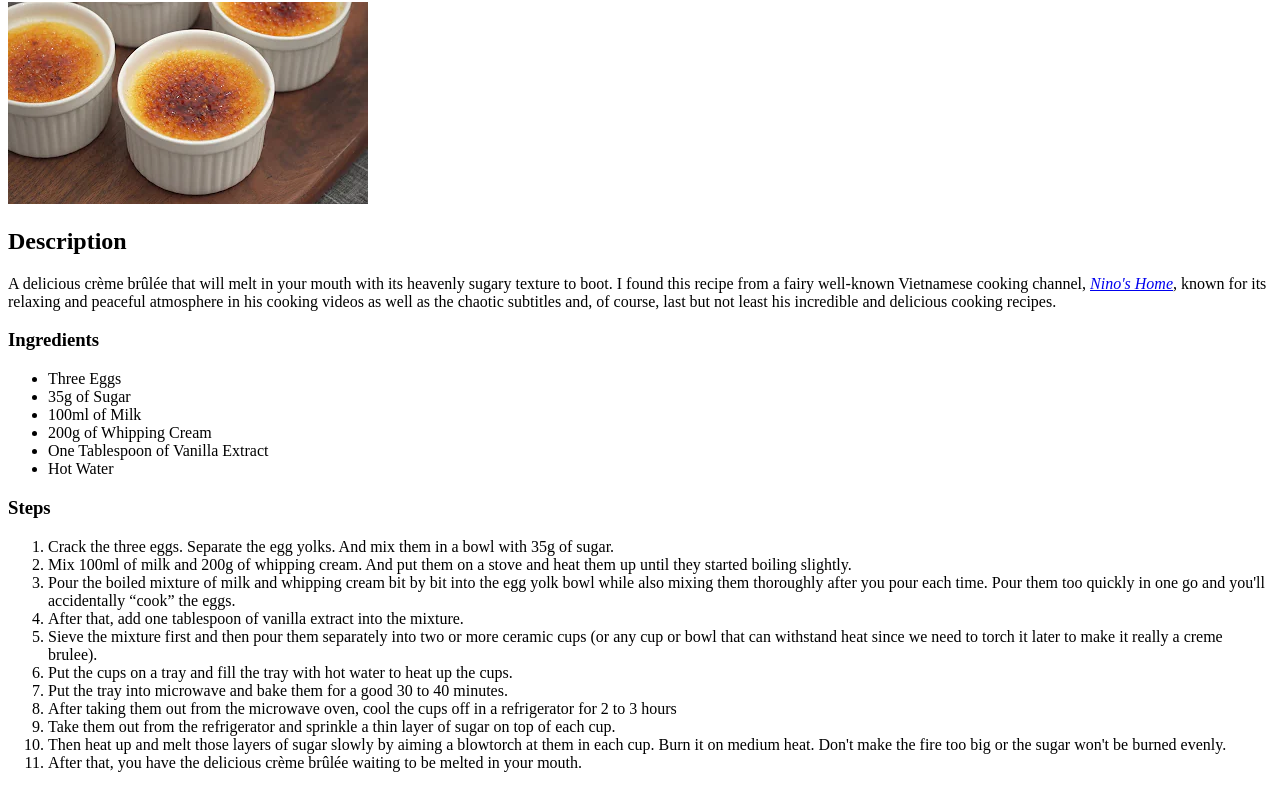
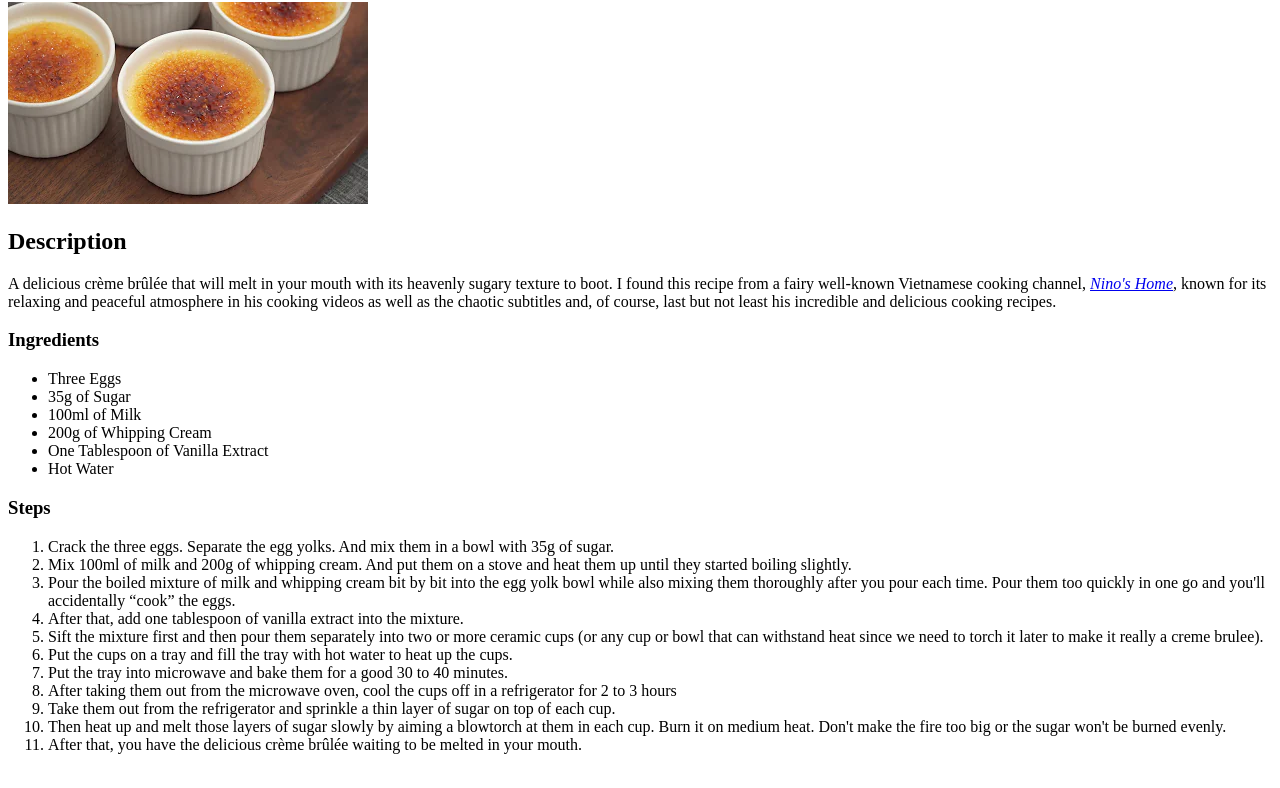
Before and after one commit to aungpyaythar1998/odin-recipes, a plain HTML site: page recipes/creme_brulee.html in a window 1280 px wide. Shown: the part 78-866 px from the top of the page. Drawn offline with Linux system fonts and the light colour scheme.

Commit message:
Fix a minor spelling mistake

```diff
--- a/recipes/creme_brulee.html
+++ b/recipes/creme_brulee.html
@@ -24,7 +24,7 @@
             <li>Mix 100ml of milk and 200g of whipping cream. And put them on a stove and heat them up until they started boiling slightly.</li>
             <li>Pour the boiled mixture of milk and whipping cream bit by bit into the egg yolk bowl while also mixing them thoroughly after you pour each time. Pour them too quickly in one go and you'll accidentally &ldquo;cook&rdquo; the eggs.</li>
             <li>After that, add one tablespoon of vanilla extract into the mixture.</li>
-            <li>Sieve the mixture first and then pour them separately into two or more ceramic cups (or any cup or bowl that can withstand heat since we need to torch it later to make it really a creme brulee).</li>
+            <li>Sift the mixture first and then pour them separately into two or more ceramic cups (or any cup or bowl that can withstand heat since we need to torch it later to make it really a creme brulee).</li>
             <li>Put the cups on a tray and fill the tray with hot water to heat up the cups.</li>
             <li>Put the tray into microwave and bake them for a good 30 to 40 minutes.</li>
             <li>After taking them out from the microwave oven, cool the cups off in a refrigerator for 2 to 3 hours</li>
```
